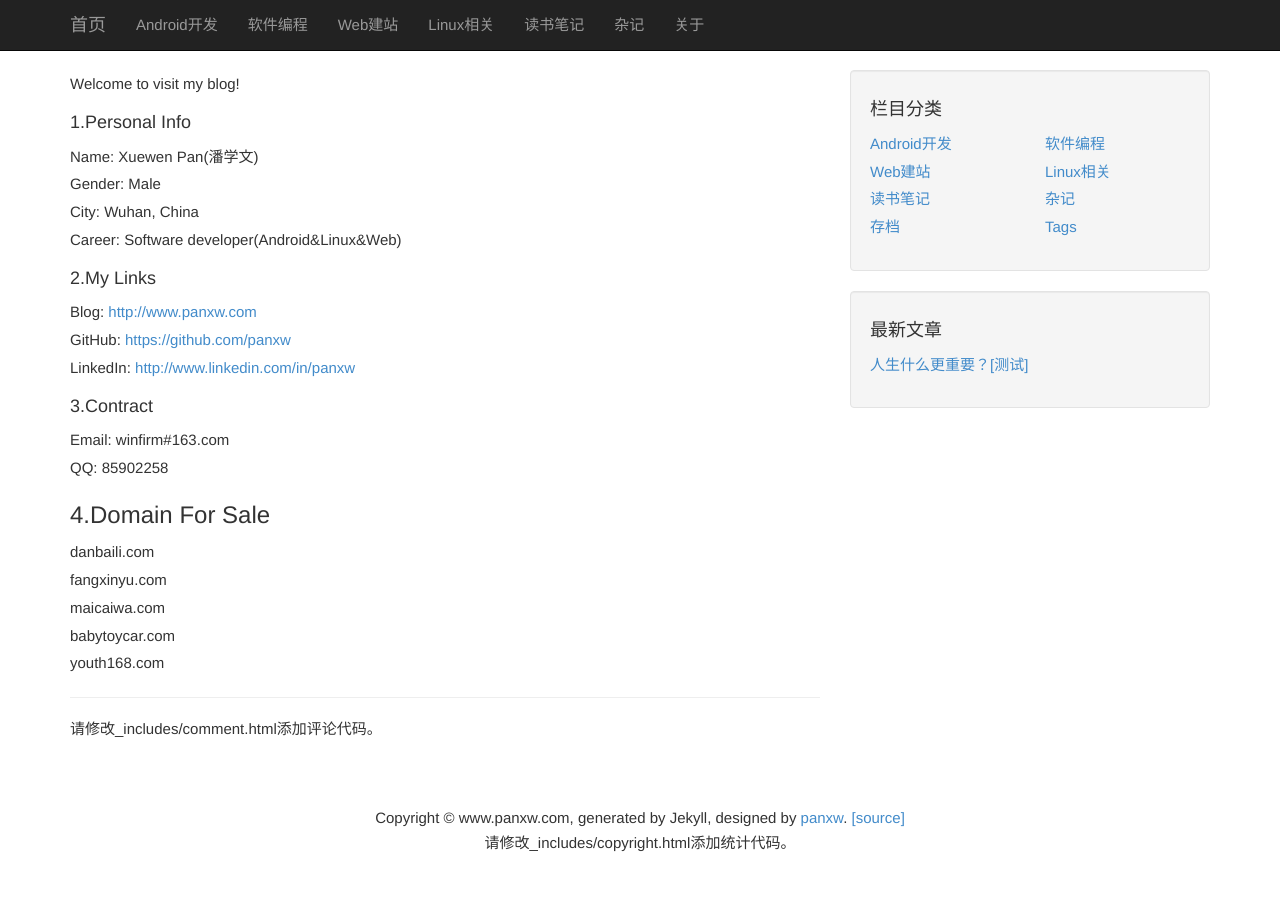
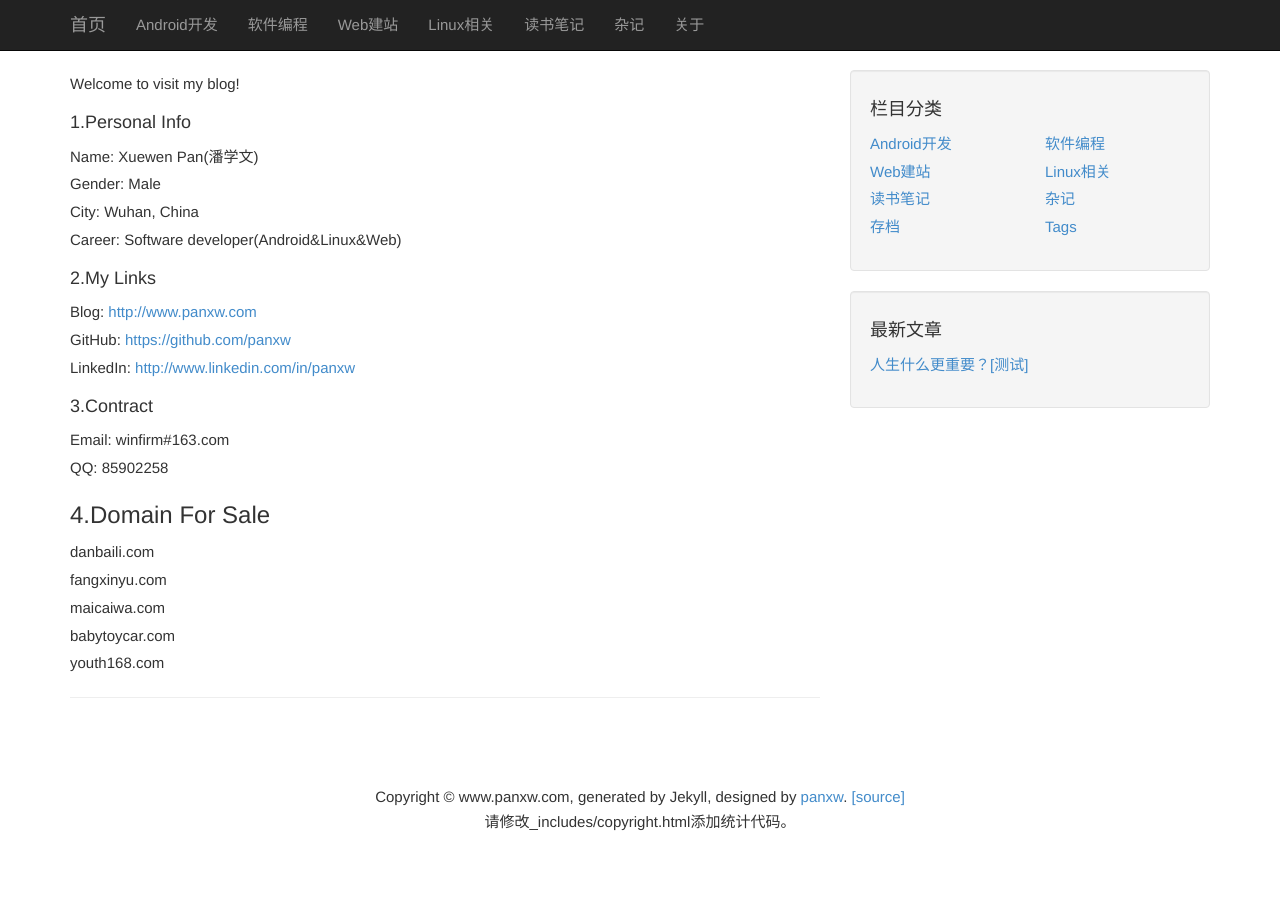
Before and after one commit to FightingLarry/FightingLarry.github.io, a Jekyll site: the page built from about.md, in a window 1280 px wide. Built offline with Jekyll 4.4.1, drawn with Linux system fonts in a browser that asks for light colours; comment, search, counter and statistics services are not loaded; some of the changed lines change nothing that is shown.

Commit message:
add articles

```diff
--- a/_includes/comment.html
+++ b/_includes/comment.html
@@ -1 +1,23 @@
-请修改_includes/comment.html添加评论代码。
+<div id="disqus_thread"></div>
+<script>
+
+/**
+*  RECOMMENDED CONFIGURATION VARIABLES: EDIT AND UNCOMMENT THE SECTION BELOW TO INSERT DYNAMIC VALUES FROM YOUR PLATFORM OR CMS.
+*  LEARN WHY DEFINING THESE VARIABLES IS IMPORTANT: https://disqus.com/admin/universalcode/#configuration-variables*/
+/*
+var disqus_config = function () {
+this.page.url = PAGE_URL;  // Replace PAGE_URL with your page's canonical URL variable
+this.page.identifier = PAGE_IDENTIFIER; // Replace PAGE_IDENTIFIER with your page's unique identifier variable
+};
+*/
+(function() { // DON'T EDIT BELOW THIS LINE
+var d = document, s = d.createElement('script');
+s.src = 'https://iamlarry.disqus.com/embed.js';
+s.setAttribute('data-timestamp', +new Date());
+(d.head || d.body).appendChild(s);
+})();
+</script>
+<noscript>Please enable JavaScript to view the <a href="https://disqus.com/?ref_noscript">comments powered by Disqus.</a></noscript>
+
+
+<script id="dsq-count-scr" src="//iamlarry.disqus.com/count.js" async></script>
```
